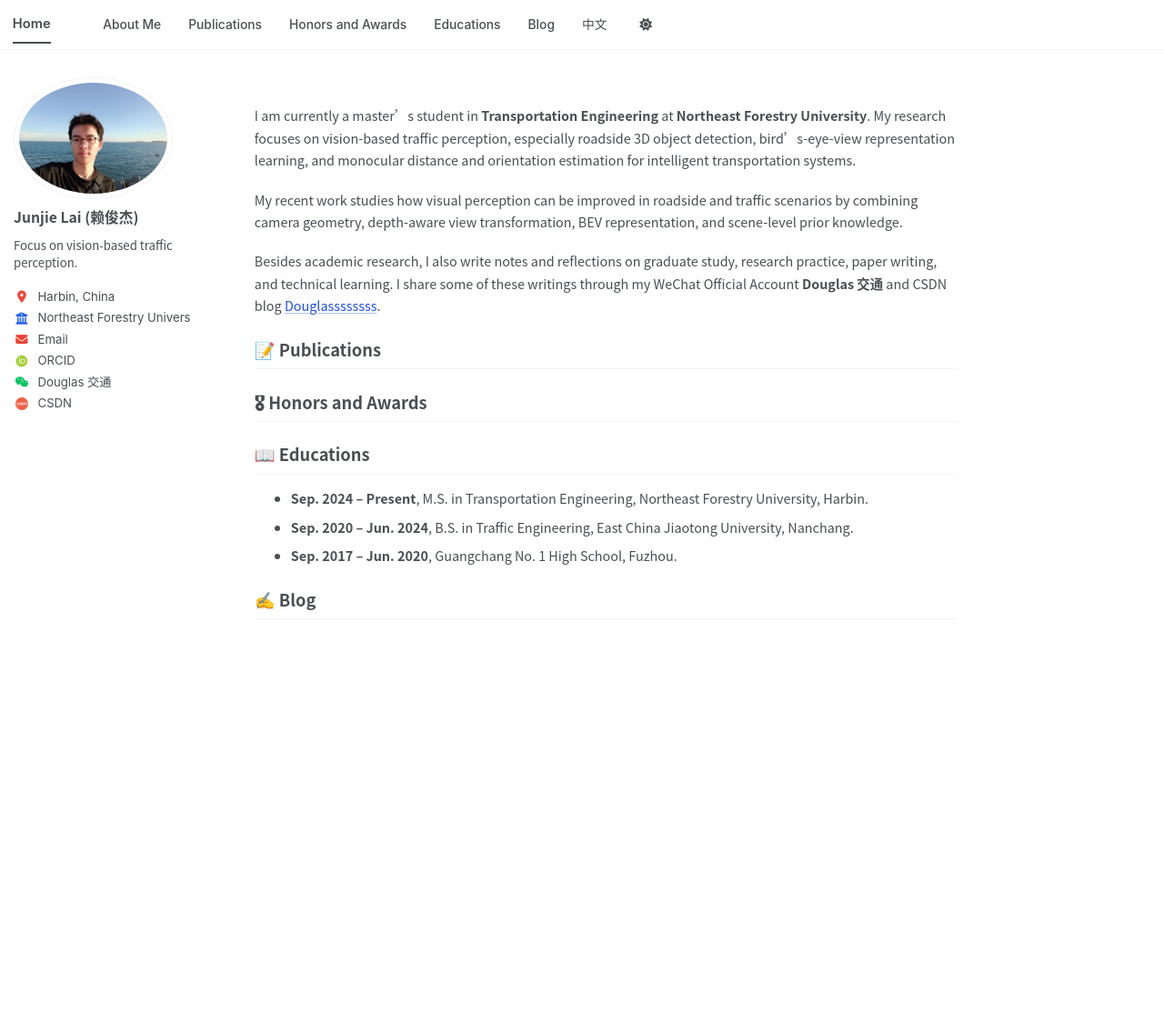
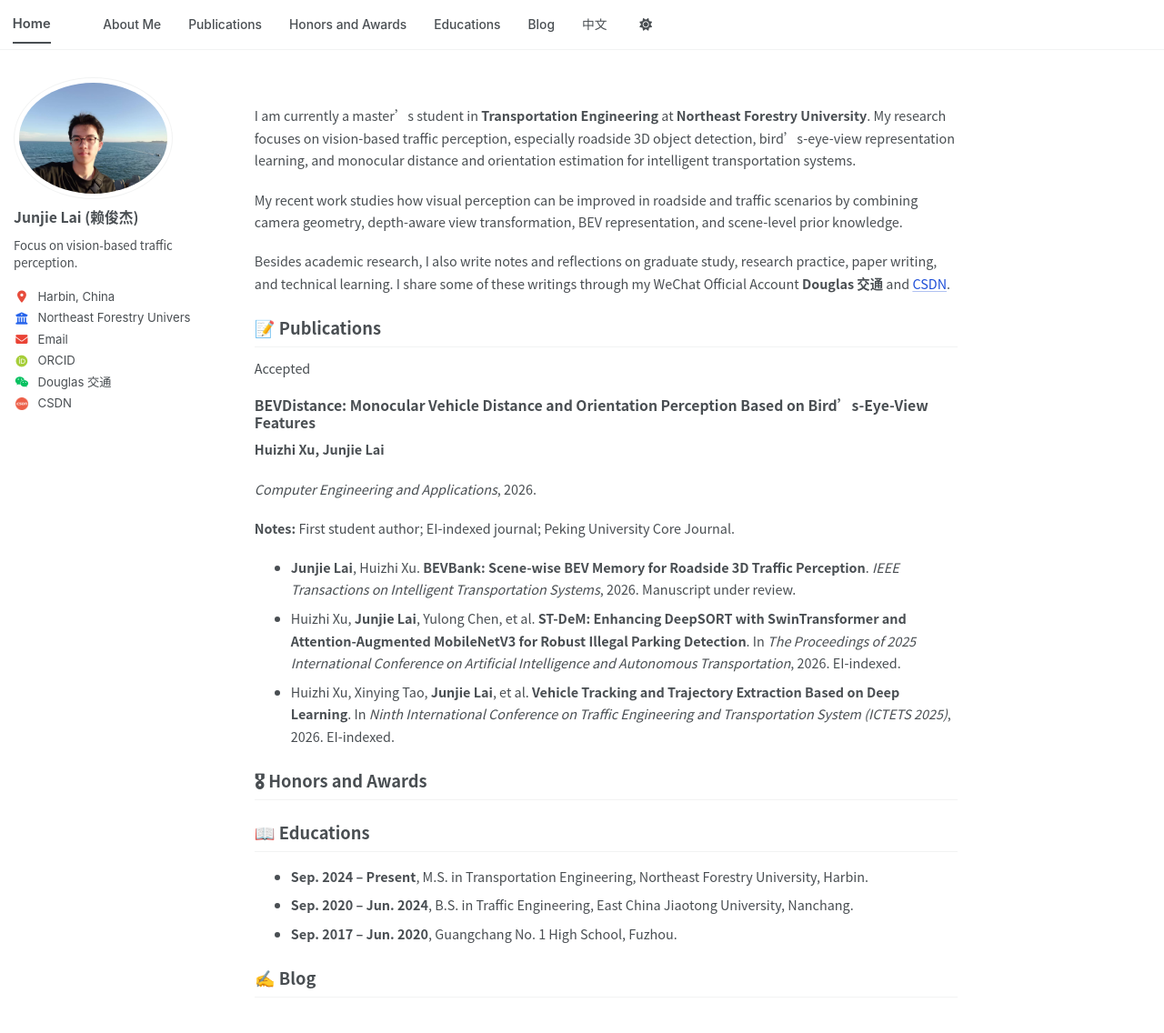
Before and after one commit to Douglassssss/Douglassssss.github.io, a Jekyll site: the page built from _pages/about.md, in a window 1280 px wide and 1176 px high. Shown: the top 1136 px of the window at 91% size. Built offline with Jekyll 4.4.1, drawn with Linux system fonts in a browser that asks for light colours; some web fonts are replaced; a script bundle is joined from its source files by our own code; library files that are not in the unit come from our copies.

Commit message:
Polish homepage style

```diff
--- a/_pages/about.md
+++ b/_pages/about.md
@@ -13,9 +13,28 @@ I am currently a master's student in **Transportation Engineering** at **Northea
 
 My recent work studies how visual perception can be improved in roadside and traffic scenarios by combining camera geometry, depth-aware view transformation, BEV representation, and scene-level prior knowledge.
 
-Besides academic research, I also write notes and reflections on graduate study, research practice, paper writing, and technical learning. I share some of these writings through my WeChat Official Account **Douglas 交通** and CSDN blog [Douglassssssss](https://blog.csdn.net/Douglassssssss).
+Besides academic research, I also write notes and reflections on graduate study, research practice, paper writing, and technical learning. I share some of these writings through my WeChat Official Account **Douglas 交通** and [CSDN](https://blog.csdn.net/Douglassssssss).
 
 ## 📝 Publications {#publications}
+
+<div class="pub-card" markdown="1">
+
+<div class="pub-badge">Accepted</div>
+
+### BEVDistance: Monocular Vehicle Distance and Orientation Perception Based on Bird's-Eye-View Features
+
+**Huizhi Xu, Junjie Lai**
+
+*Computer Engineering and Applications*, 2026.
+
+**Notes:** First student author; EI-indexed journal; Peking University Core Journal.
+
+</div>
+
+* **Junjie Lai**, Huizhi Xu. **BEVBank: Scene-wise BEV Memory for Roadside 3D Traffic Perception**. *IEEE Transactions on Intelligent Transportation Systems*, 2026. Manuscript under review.
+* Huizhi Xu, **Junjie Lai**, Yulong Chen, et al. **ST-DeM: Enhancing DeepSORT with SwinTransformer and Attention-Augmented MobileNetV3 for Robust Illegal Parking Detection**. In *The Proceedings of 2025 International Conference on Artificial Intelligence and Autonomous Transportation*, 2026. EI-indexed.
+* Huizhi Xu, Xinying Tao, **Junjie Lai**, et al. **Vehicle Tracking and Trajectory Extraction Based on Deep Learning**. In *Ninth International Conference on Traffic Engineering and Transportation System (ICTETS 2025)*, 2026. EI-indexed.
+
 
 ## 🎖 Honors and Awards {#honors-and-awards}
 
```
